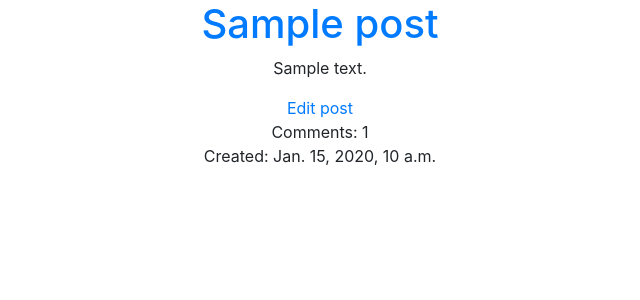
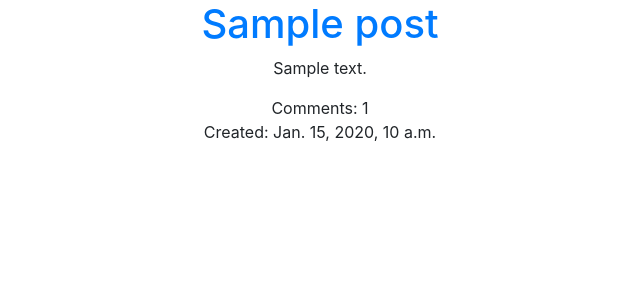
Before and after one commit to BeAsYit/vakoms-blog, a Django app: template blog/templates/blog/post_list.html in a window 1280 px wide. Shown: the part 24-324 px from the top of the page, without its empty margins (320-960 px from the left). Run offline with Django 3.2, Linux system fonts and the light colour scheme; the template is opened without the code that fills it: most values are stand-ins (such as "Sample title", 1, 10 or a date in 2020); data that the repository does not hold is empty; some libraries are stand-ins or nearby versions.

Commit message:
Small fixes in html #2

```diff
--- a/blog/templates/blog/blog_list.html
+++ b/blog/templates/blog/blog_list.html
@@ -9,7 +9,9 @@
  {% for blog in blogs reversed %}
      <div class="blog">
      <h1><a href="{% url 'post_list' pk=blog.pk %}">{{ blog.title }}</a></h1>
-         <a href="{% url 'blog_edit' pk=blog.pk %}">Edit blog</a><br>
+         {% if user == blog.author.username %}
+             <a href="{% url 'blog_edit' pk=blog.pk %}">Edit blog</a><br>
+         {% endif %}
          Author: {{ blog.author }}<br>
          Posts: {{ blog.posts.count }}
      </div>
--- a/blog/templates/blog/post_list.html
+++ b/blog/templates/blog/post_list.html
@@ -9,7 +9,10 @@
 {% for post in blog.posts.all|dictsortreversed:"created_date"%}
     <h1><a href="{% url 'post_detail' pk=post.pk %}">{{ post.title }}</a></h1>
     <p>{{ post.text|linebreaksbr }}</p>
+
+    {% if user == blog.author.username %}
     <a href="{% url 'post_edit' pk=post.pk %}">Edit post</a><br>
+    {% endif %}
     Comments: {{ post.comments.count }}<br>
     Created: {{ post.created_date }}
 {% endfor %}
--- a/blog/views.py
+++ b/blog/views.py
@@ -93,8 +93,8 @@ def add_comment_to_post(request, pk):
             comment.author = request.user
             comment.save()
             # send message to author
-            if post.author != request.user:
-                user = get_object_or_404(CustomUser, id=post.author.author_id)
+            user = get_object_or_404(CustomUser, id=post.author.author_id)
+            if user.username != str(request.user):
                 subject = 'Your post {} was commented by {}'.format(post.title, request.user)
                 message = '{} check your blog post faster, {} left a comment!'.format(user.username, request.user)
                 from_email = settings.EMAIL_HOST_USER
```
